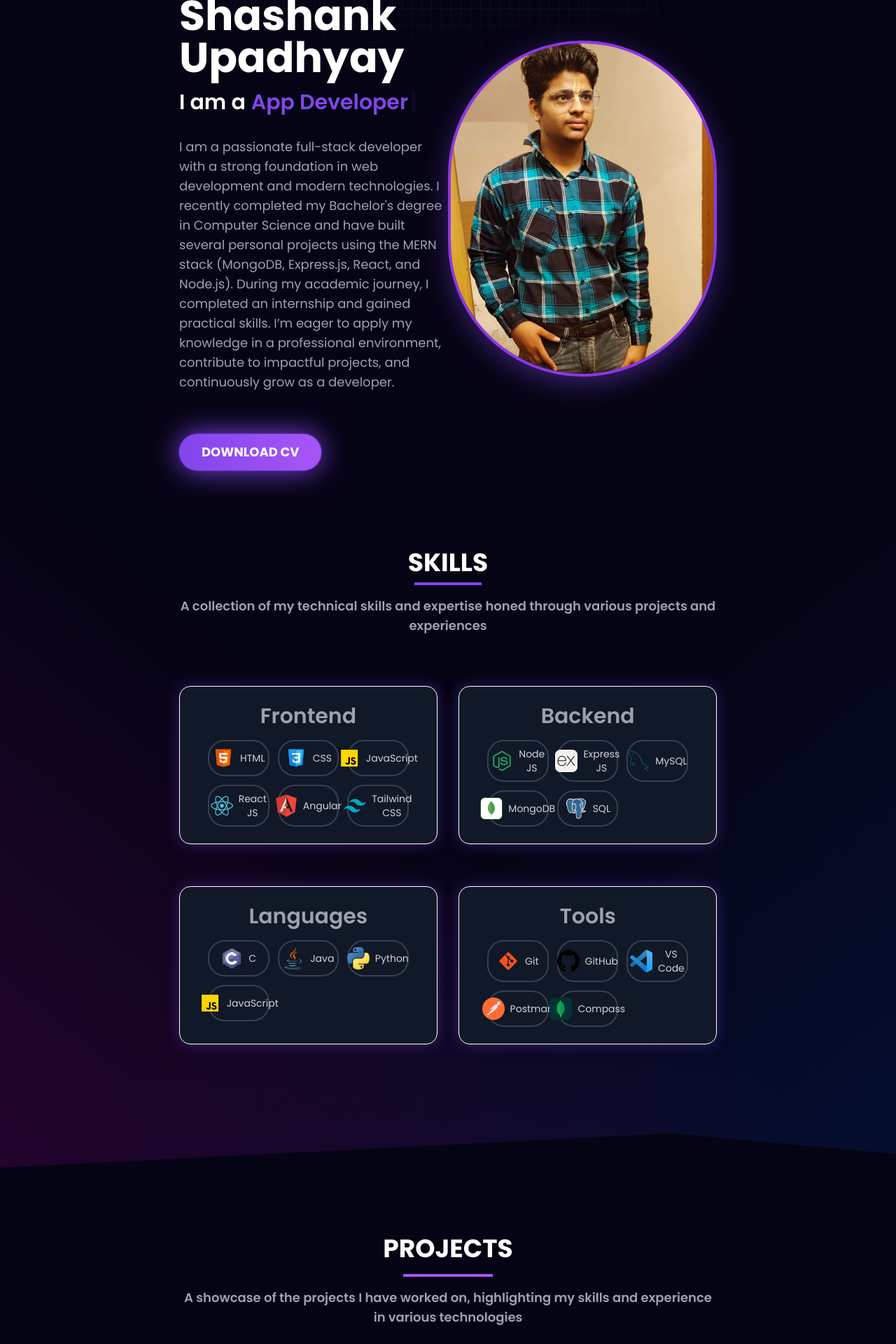
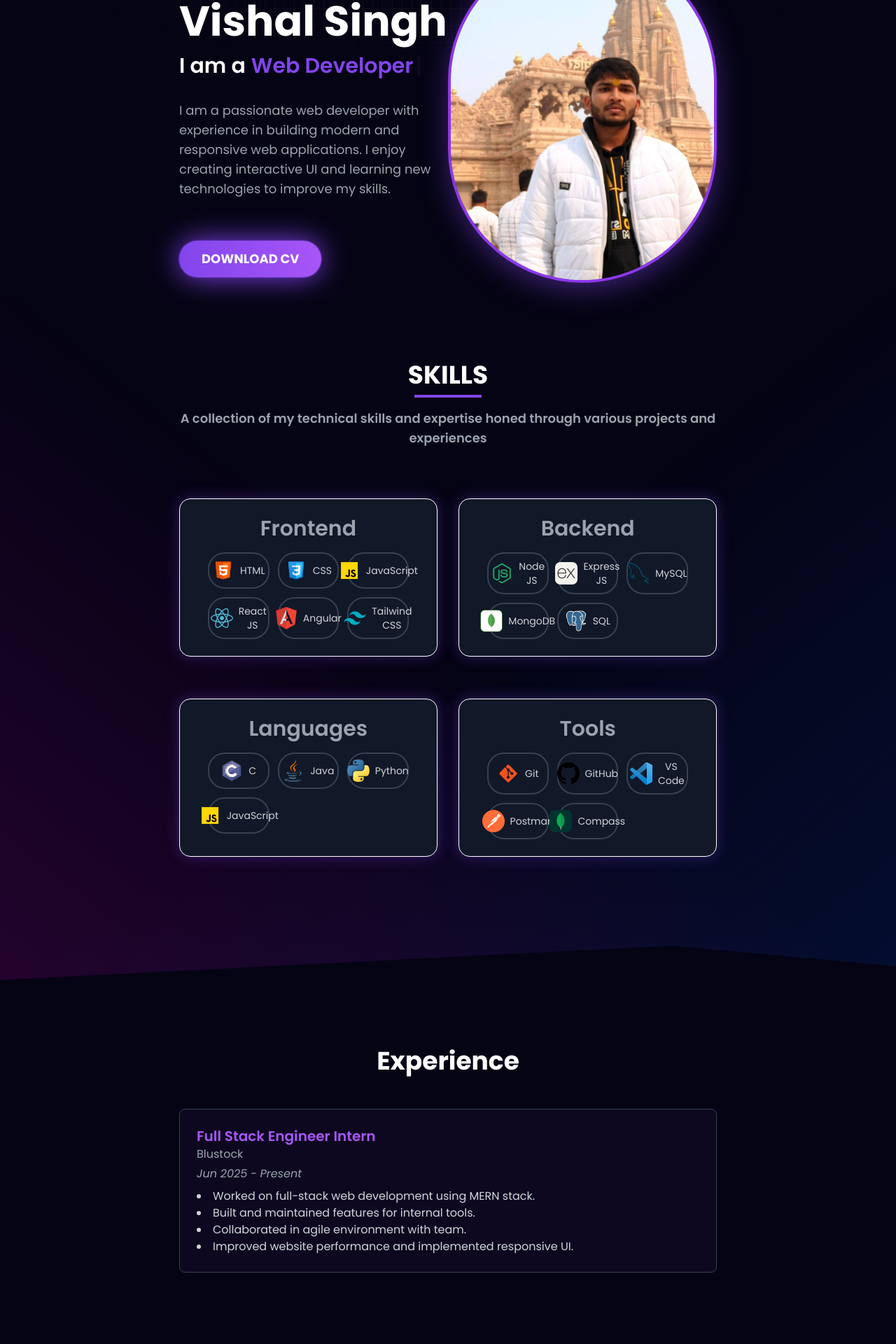
Before and after one commit to VISHAL55UIET/My-Portfolio-Website, a React (Vite) app: page / in a window 1280 px wide. Shown: the part 300-2220 px from the top of the page at 70% size. Built offline with nearby package versions, Linux system fonts and the light colour scheme.

Commit message:
My-Portfolio

```diff
--- a/index.html
+++ b/index.html
@@ -2,9 +2,11 @@
 <html lang="en">
   <head>
     <meta charset="UTF-8" />
-    <link rel="icon" type="image/svg+xml" href="./src/assets/myimage.jpg" />
+    <!-- Favicon -->
+    <link rel="icon" type="image/png" href="./src/assets/myimage.jpg" />
     <meta name="viewport" content="width=device-width, initial-scale=1.0" />
-    <title>Shashank Upadhyay</title>
+    <!-- Page title -->
+    <title>Vishal Singh</title>
   </head>
   <body>
     <div id="root"></div>
--- a/src/App.jsx
+++ b/src/App.jsx
@@ -1,8 +1,8 @@
 import React from "react";
-import Navbar from "./components/Navbar/Navbar";
+import Navbar from "./components/NavBar/NavBar";
 import About from "./components/About/About";
 import Skills from "./components/Skills/Skills";
-
+import Experience from './components/Experience/Experience'
 import Work from "./components/Work/Work";
 import Education from "./components/Education/Education";
 import Contact from "./components/Contact/Contact";
@@ -21,7 +21,7 @@ const App = () => {
         <Navbar />
         <About />
         <Skills />
-
+        <Experience/>
         <Work />
         <Education />
         <Contact />
--- a/src/components/About/About.jsx
+++ b/src/components/About/About.jsx
@@ -1,7 +1,7 @@
 import React from "react";
 import { Typewriter } from "react-simple-typewriter";
 import Tilt from "react-parallax-tilt";
-import profileImage from "../../assets/myimage.jpg"; // ✅ Fixed import path
+import profileImage from "../../assets/myimage.jpg"; // Keep your image path
 
 const About = () => {
   return (
@@ -17,19 +17,14 @@ const About = () => {
           </h1>
 
           <h2 className="text-4xl sm:text-5xl md:text-6xl font-bold text-white mb-4 leading-tight">
-            Shashank Upadhyay
+            Vishal Singh
           </h2>
 
           <h3 className="text-xl sm:text-2xl md:text-3xl font-semibold text-[#8245ec] mb-4 leading-tight">
             <span className="text-white mr-2">I am a</span>
             <span className="text-[#8245ec]">
               <Typewriter
-                words={[
-                  "Full Stack Developer",
-                  "App Developer",
-                  "UI/UX Designer",
-                  "Coder",
-                ]}
+                words={["Full Stack Developer", "Web Developer", "UI/UX Designer", "Coder"]}
                 loop={0}
                 cursor
                 cursorStyle="|"
@@ -41,14 +36,7 @@ const About = () => {
           </h3>
 
           <p className="text-base sm:text-lg md:text-lg text-gray-400 mb-10 mt-8 leading-relaxed">
-            I am a passionate full-stack developer with a strong foundation in
-            web development and modern technologies. I recently completed my
-            Bachelor's degree in Computer Science and have built several
-            personal projects using the MERN stack (MongoDB, Express.js, React,
-            and Node.js). During my academic journey, I completed an internship
-            and gained practical skills. I’m eager to apply my knowledge in a
-            professional environment, contribute to impactful projects, and
-            continuously grow as a developer.
+            I am a passionate web developer with experience in building modern and responsive web applications. I enjoy creating interactive UI and learning new technologies to improve my skills.
           </p>
 
           <a
@@ -68,21 +56,18 @@ const About = () => {
         {/* Right Side */}
         <div className="md:w-1/2 flex justify-center md:justify-end">
           <Tilt
-            className="w-48 h-48 sm:w-64 sm:h-64 md:w-[30rem]
-        md:h-[30rem] border-4 border-purple-600 rounded-full "
-
+            className="w-48 h-48 sm:w-64 sm:h-64 md:w-[30rem] md:h-[30rem] border-4 border-purple-600 rounded-full"
             tiltMaxAngleX={20}
             tiltMaxAngleY={20}
             perspective={1000}
             scale={1.05}
             transitionSpeed={1000}
             gyroscope={true}
-
           >
             <img
               src={profileImage}
-              alt="Shashank Upadhyay"
-              className="w-full h-full rounded-full object-cover drop-shadow-[0_10px_20px_rgba(130,69,236,0.5)] "
+              alt="Vishal Singh"
+              className="w-full h-full rounded-full object-cover drop-shadow-[0_10px_20px_rgba(130,69,236,0.5)]"
             />
           </Tilt>
         </div>
--- /dev/null
+++ b/src/components/Experience/Experience.jsx
@@ -0,0 +1,33 @@
+import React from "react";
+import { experiences } from "../../constants";
+
+const Experience = () => {
+  return (
+    <section id="experience" className="py-24 px-[12vw] md:px-[7vw] lg:px-[20vw]">
+      <h2 className="text-4xl font-bold text-white text-center mb-12">Experience</h2>
+      <div className="flex flex-col space-y-6">
+        {experiences.map((exp) => (
+          <div key={exp.id} className="bg-[#0d081f] p-6 rounded-lg border border-gray-700">
+            <h3 className="text-xl font-semibold text-purple-500">{exp.role}</h3>
+            <a
+              href={exp.companyLink}
+              target="_blank"
+              rel="noopener noreferrer"
+              className="text-gray-400 hover:text-purple-500"
+            >
+              {exp.company}
+            </a>
+            <p className="text-gray-400 italic mt-1">{exp.period}</p>
+            <ul className="list-disc list-inside mt-2 text-gray-300">
+              {exp.description.map((desc, index) => (
+                <li key={index}>{desc}</li>
+              ))}
+            </ul>
+          </div>
+        ))}
+      </div>
+    </section>
+  );
+};
+
+export default Experience;
--- a/src/components/Footer/Footer.jsx
+++ b/src/components/Footer/Footer.jsx
@@ -1,7 +1,6 @@
 import React from "react";
 import {
-  FaFacebook,
-  FaTwitter,
+  FaGithub,
   FaLinkedin,
   FaInstagram,
   FaYoutube,
@@ -15,12 +14,14 @@ const Footer = () => {
       section.scrollIntoView({ behavior: "smooth" });
     }
   };
+
   return (
     <footer className="text-white py-8 px-[12vw] md:px-[7vw] lg:px-[20vw]">
       <div className="container mx-auto text-center ">
         <h2 className="text-xl font-semibold text-purple-500">
-          Shashank Upadhyay
+           Vishal Singh
         </h2>
+
         {/* navigation links */}
         <nav className="flex flex-wrap justify-center space-x-4 sm:space-x-6 mt-4 ">
           {[
@@ -39,31 +40,15 @@ const Footer = () => {
             </button>
           ))}
         </nav>
-        {/* Social  Media Icons */}
+
+        {/* Social Media Icons */}
         <div className="flex flex-wrap justify-center space-x-4 mt-6">
           {[
-            // {
-            //   icon: <FaFacebook />,
-            //   link: "https://www.facebook.com/tarun.kaushik.3511041/",
-            // },
-            // {
-            //   icon: <FaTwitter />,
-            //   link: "https://twitter.com/CodingMaster6?s=09",
-            // },
-            {
-              icon: <FaLinkedin />,
-              link: "https://www.linkedin.com/in/shashank-upadhyay-b95599287/",
-            },
-            {
-              icon: <FaInstagram />,
-              link: "https://www.instagram.com/shashank_upadhyay__001/",
-            },
-            {
-              icon: <FaYoutube />,
-              link: "https://www.youtube.com/channel/UChMNr4iaIk7J2A4MDWJZzrA",
-            },
-          ]
-          .map((item, index) => (
+            { icon: <FaGithub />, link: "https://github.com/VISHAL55UIET" },
+            { icon: <FaLinkedin />, link: "https://www.linkedin.com/in/vishal-singh-5b052828a/" },
+            { icon: <FaInstagram />, link: "https://www.instagram.com/singhvishall_/" },
+            { icon: <FaYoutube />, link: "https://youtube.com/@vishal__v001?si=ErdQ7Edh3Cz4z_J5" },
+          ].map((item, index) => (
             <a
               key={index}
               href={item.link}
@@ -73,11 +58,12 @@ const Footer = () => {
             >
               {item.icon}
             </a>
-            ))}
+          ))}
         </div>
-        {/* CpyRight Text */}
+
+        {/* Copyright Text */}
         <p className="text-sm text-gray-400 mt-6">
-          © 2025 Shashank Upadhyay. All rights reserved.
+          © 2025 Vishal Singh. All rights reserved.
         </p>
       </div>
     </footer>
--- a/src/components/NavBar/NavBar.jsx
+++ b/src/components/NavBar/NavBar.jsx
@@ -6,8 +6,6 @@ const Navbar = () => {
   const [isOpen, setIsOpen] = useState(false);
   const [activeSection, setActiveSection] = useState("");
   const [isScrolled, setIsScrolled] = useState(false);
-
-  // Detect scroll and change navbar background
   useEffect(() => {
     const handleScroll = () => {
       setIsScrolled(window.scrollY > 50);
@@ -31,7 +29,7 @@ const Navbar = () => {
   const menuItems = [
     { id: "about", label: "About" },
     { id: "skills", label: "Skills" },
-
+      { id: "experience", label: "Experience" },
     { id: "work", label: "Projects" },
     { id: "education", label: "Education" },
     // { id: "education", label: "Contact" },
@@ -48,9 +46,9 @@ const Navbar = () => {
         {/* Logo */}
         <div className="text-lg font-semibold cursor-pointer">
           <span className="text-[#8245ec]">&lt;</span>
-          <span className="text-white">Shashank</span>
+          <span className="text-white">Vishal</span>
           <span className="text-[#8245ec]">/</span>
-          <span className="text-white">Upadhyay</span>
+          <span className="text-white">Singh</span>
           <span className="text-[#8245ec]">&gt;</span>
         </div>
 
@@ -73,7 +71,7 @@ const Navbar = () => {
         {/* Social Icons */}
         <div className="hidden md:flex space-x-4">
           <a
-            href="https://github.com/Shashank285-001"
+            href="https://github.com/VISHAL55UIET"
             target="_blank"
             rel="noopener noreferrer"
             className="text-gray-300 hover:text-[#8245ec]"
@@ -81,7 +79,7 @@ const Navbar = () => {
             <FaGithub size={24} />
           </a>
           <a
-            href="https://www.linkedin.com/in/shashank-upadhyay-b95599287/"
+            href="https://www.linkedin.com/in/vishal-singh-5b052828a/"
             target="_blank"
             rel="noopener noreferrer"
             className="text-gray-300 hover:text-[#8245ec]"
@@ -124,7 +122,7 @@ const Navbar = () => {
             ))}
             <div className="flex space-x-4">
               <a
-                href="https://github.com/Shashank285-001"
+                href="https://github.com/VISHAL55UIET"
                 target="_blank"
                 rel="noopener noreferrer"
                 className="text-gray-300 hover:text-white"
@@ -132,7 +130,7 @@ const Navbar = () => {
                 <FaGithub size={24} />
               </a>
               <a
-                href="https://www.linkedin.com/in/shashank-upadhyay-b95599287/"
+                href="https://www.linkedin.com/in/vishal-singh-5b052828a/"
                 target="_blank"
                 rel="noopener noreferrer"
                 className="text-gray-300 hover:text-white"
--- a/src/constants.js
+++ b/src/constants.js
@@ -1,5 +1,4 @@
 // Cleaned Portfolio Data Configuration
-// Removed unused logos and redundant info for clarity and optimization
 
 import htmlLogo from './assets/tech_logo/html.png';
 import cssLogo from './assets/tech_logo/css.png';
@@ -78,31 +77,48 @@ export const SkillsInfo = [
   },
 ];
 
+export const experiences = [
+  {
+    id: 1,
+    role: "Full Stack Engineer Intern",
+    company: "Blustock",
+    period: "Jun 2025 - Present",
+    description: [
+      "Worked on full-stack web development using MERN stack.",
+      "Built and maintained features for internal tools.",
+      "Collaborated in agile environment with team.",
+      "Improved website performance and implemented responsive UI.",
+    ],
+    companyLink: "https://www.blustock.com", // optional
+  },
+];
+
+
 export const education = [
   {
     id: 1,
     img: bsaLogo,
     school: 'Csjm University, Kanpur',
     date: 'July 2023 - July 2027',
-    grade: '9.24 CPI',
+    grade: '8.58 CPI',
     desc: "Bachelor's degree in Computer Science (B.Tech). Learned DSA, Web Dev, DBMS, and worked on practical projects.",
     degree: 'Bachelor of Technology - BTECH (Computer Science)',
   },
   {
     id: 2,
     img: Logo,
-    school: 'Varanasi Public School, Varanasi',
+    school: 'Shivam Public School, Mirzapur',
     date: 'Apr 2020 - Mar 2021',
-    grade: '85.4%',
+    grade: '84.4%',
     desc: 'Class 12 with PCM and Computer Science under CBSE board.',
     degree: 'CBSE (XII)',
   },
   {
     id: 3,
     img: vpsLogo,
-    school: 'Raj English School, Varanasi',
+    school: 'Shivam Public School, Mirzapur',
     date: 'Apr 2018 - Mar 2019',
-    grade: '88.4%',
+    grade: '85.4%',
     desc: 'Class 10 with Science and Computer under CBSE board.',
     degree: 'CBSE (X)',
   },
@@ -115,8 +131,8 @@ export const projects = [
     description: 'Search and display GitHub profile info with stats and repos.',
     image: githubdetLogo,
     tags: ['React JS', 'API', 'JavaScript'],
-    github: 'https://github.com/codingmastr/GitHub-Profile-Search-App-Using-React-JS',
-    webapp: 'https://githubprofiledetective.netlify.app/',
+    github: 'https://github.com/VISHAL55UIET',
+    webapp: 'https://github.com/VISHAL55UIET', // If live version exists, replace with your Netlify/Vercel link
   },
   {
     id: 1,
@@ -124,8 +140,8 @@ export const projects = [
     description: 'Quiz platform for GATE/UGC NET practice with analytics.',
     image: csprepLogo,
     tags: ['React JS', 'Node.js', 'MongoDB', 'Express'],
-    github: 'https://github.com/codingmastr/CSPrep',
-    webapp: 'https://csprep.netlify.app/',
+    github: 'https://github.com/VISHAL55UIET',
+    webapp: 'https://github.com/VISHAL55UIET',
   },
   {
     id: 2,
@@ -133,8 +149,8 @@ export const projects = [
     description: 'Get movie suggestions by genre and trends.',
     image: movierecLogo,
     tags: ['React JS', 'API'],
-    github: 'https://github.com/codingmastr/Movie-Recommendation-App',
-    webapp: 'https://movie-recommendation-app-jet.vercel.app/',
+    github: 'https://github.com/VISHAL55UIET',
+    webapp: 'https://github.com/VISHAL55UIET',
   },
   {
     id: 3,
@@ -142,8 +158,8 @@ export const projects = [
     description: 'NPM tool to validate email formats in web forms.',
     image: npmLogo,
     tags: ['React JS', 'Node.js', 'NPM'],
-    github: 'https://github.com/codingmastr/cmtk-email-validator',
-    webapp: 'https://www.npmjs.com/package/cmtk-email-validator',
+    github: 'https://github.com/VISHAL55UIET',
+    webapp: 'https://github.com/VISHAL55UIET',
   },
   {
     id: 4,
@@ -151,8 +167,8 @@ export const projects = [
     description: 'JS-based extension to manage and alert tasks.',
     image: taskremLogo,
     tags: ['JavaScript', 'Chrome Extension'],
-    github: 'https://github.com/codingmastr/Task-Reminder-Tool',
-    webapp: 'chrome://extensions/?id=kngheeibjnnidhfoomkpnbeghackheci',
+    github: 'https://github.com/VISHAL55UIET',
+    webapp: 'chrome://extensions', // Placeholder
   },
   {
     id: 5,
@@ -160,8 +176,8 @@ export const projects = [
     description: 'Official digital agency website with animations.',
     image: webverLogo,
     tags: ['HTML', 'CSS', 'JavaScript'],
-    github: 'https://github.com/codingmastr/Webverse-Digital',
-    webapp: 'https://webversedigital.com/',
+    github: 'https://github.com/VISHAL55UIET',
+    webapp: 'https://github.com/VISHAL55UIET',
   },
   {
     id: 6,
@@ -169,8 +185,8 @@ export const projects = [
     description: 'Ed-tech site for blogs, notes, interviews, and paid content.',
     image: cmLogo,
     tags: ['React JS', 'Node.js', 'MongoDB', 'Express'],
-    github: 'https://codingmasterweb.in/',
-    webapp: 'https://codingmasterweb.in/',
+    github: 'https://github.com/VISHAL55UIET',
+    webapp: 'https://github.com/VISHAL55UIET',
   },
   {
     id: 7,
@@ -178,8 +194,8 @@ export const projects = [
     description: 'Find and download high-quality images via API.',
     image: imagesearchLogo,
     tags: ['React JS', 'API'],
-    github: 'https://github.com/codingmastr/Image-Search-App',
-    webapp: 'https://imagsearch.netlify.app/',
+    github: 'https://github.com/VISHAL55UIET',
+    webapp: 'https://github.com/VISHAL55UIET',
   },
   {
     id: 8,
@@ -187,7 +203,13 @@ export const projects = [
     description: 'Remove image backgrounds and get transparent outputs.',
     image: removebgLogo,
     tags: ['React JS', 'API'],
-    github: 'https://github.com/codingmastr/Image-Background-Remover',
-    webapp: 'https://removeyourbg.netlify.app/',
+    github: 'https://github.com/VISHAL55UIET',
+    webapp: 'https://github.com/VISHAL55UIET',
   },
 ];
+
+// Add your personal social links
+export const socialLinks = {
+  github: 'https://github.com/VISHAL55UIET',
+  linkedin: 'https://www.linkedin.com/in/vishal-singh-5b052828a/',
+};
```
Also changed, not shown: src/components/Contact/Contact.jsx (+4 -4 lines), src/assets/myimage.jpg, src/assets/profile2.png (deleted). Lines whose indentation alone changed are shown as unchanged.
